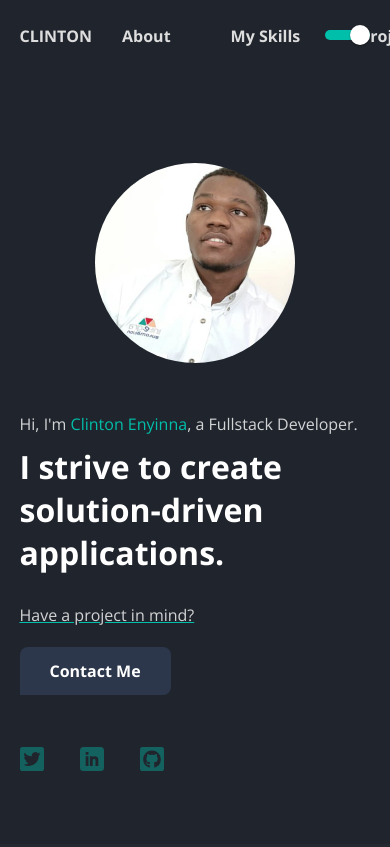
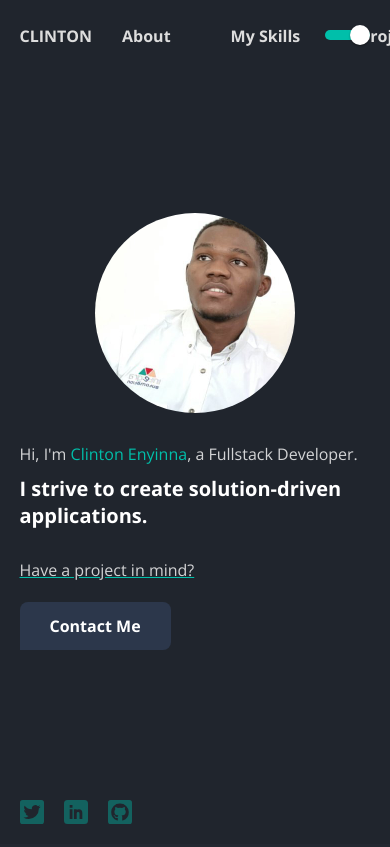
Before and after one commit to ClintonEnyinna/ClintonEnyinna.github.io, a plain HTML site: page index.html in a window 390 px wide. Shown: the top 847 px of the page. Drawn offline with nearby package versions, Linux system fonts and the light colour scheme.

Commit message:
bug: socials not showing up on mobile device

```diff
--- a/css/style.css
+++ b/css/style.css
@@ -365,7 +365,7 @@ nav a:hover {
     justify-content: center;
   }
   .intro .greetings {
-    padding-top: 50px;
+    padding-top: 30px;
   }
   .intro .right {
     order: -1;
@@ -394,4 +394,13 @@ nav a:hover {
   .watermark {
     display: none;
   }
+  .social li {
+    padding: 0 20px 15px 0;
+  }
+  .main {
+    padding-top: 50px;
+  }
+  .intro p:nth-of-type(2) {
+    font-size: 20px;
+  }
 }
```
